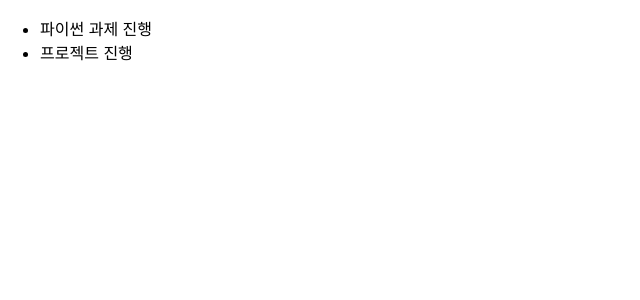
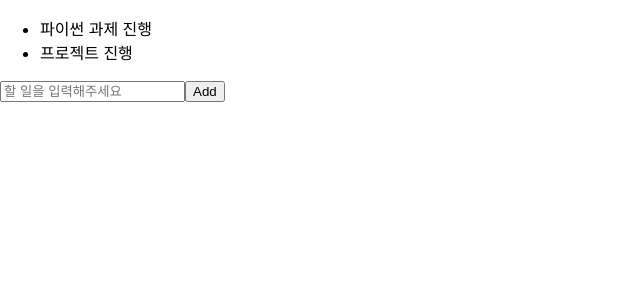
Before and after one commit to dydals3440/ToDoList, a React (Create React App) app: page / in a window 1280 px wide. Shown: the top 300 px of the page, without its empty margins (0-640 px from the left). Built offline with nearby package versions, Linux system fonts and the light colour scheme.

Commit message:
feat: AddToDo 기능 구현

```diff
--- a/src/App.js
+++ b/src/App.js
@@ -1,5 +1,5 @@
 import './App.css';
-import TodoList from './components/ToDoList.jsx/TodoList';
+import TodoList from './components/ToDoList/TodoList';
 
 function App() {
   return (
--- /dev/null
+++ b/src/components/AddToDo/AddToDo.jsx
@@ -0,0 +1,33 @@
+import React, { useState } from 'react';
+import './AddToDo.css';
+
+export default function AddToDo({ onAdd }) {
+  const [text, setText] = useState('');
+
+  const handleChange = (e) => setText(e.target.value);
+
+  const handleSubmit = (e) => {
+    e.preventDefault();
+    if (text.length === 0) {
+      alert('할 일을 입력해주세요!');
+      return;
+    } else {
+      onAdd({ id: '고유한 값', text, status: 'active' });
+      setText('');
+    }
+  };
+
+  return (
+    <form onSubmit={handleSubmit}>
+      <input
+        type='text'
+        id='text'
+        name='text'
+        value={text}
+        onChange={handleChange}
+        placeholder='할 일을 입력해주세요'
+      />
+      <button>Add</button>
+    </form>
+  );
+}
--- a/src/components/ToDoList.jsx/TodoList.jsx
+++ b/src/components/ToDoList/TodoList.jsx
@@ -1,5 +1,6 @@
 import React, { useState } from 'react';
 import './TodoList.css';
+import AddToDo from '../AddToDo/AddToDo';
 
 export default function TodoList() {
   const [todos, setTodos] = useState([
@@ -14,6 +15,16 @@ export default function TodoList() {
       status: 'active',
     },
   ]);
+
+  /**
+   * AddToDo onAdd 함수로부터 받은 text 값
+   */
+  const handleAdd = (todo) => {
+    // toDo update
+    console.log(todo);
+    setTodos([...todos, todo]);
+  };
+
   return (
     <>
       <ul>
@@ -21,6 +32,7 @@ export default function TodoList() {
           <li key={todo.id}>{todo.text}</li>
         ))}
       </ul>
+      <AddToDo onAdd={handleAdd} />
     </>
   );
 }
```
Also changed, not shown: src/components/AddToDo/AddToDo.css (added), src/components/ToDoList/TodoList.css (added), 1 other file (tests, documents, lock files or other folders).
